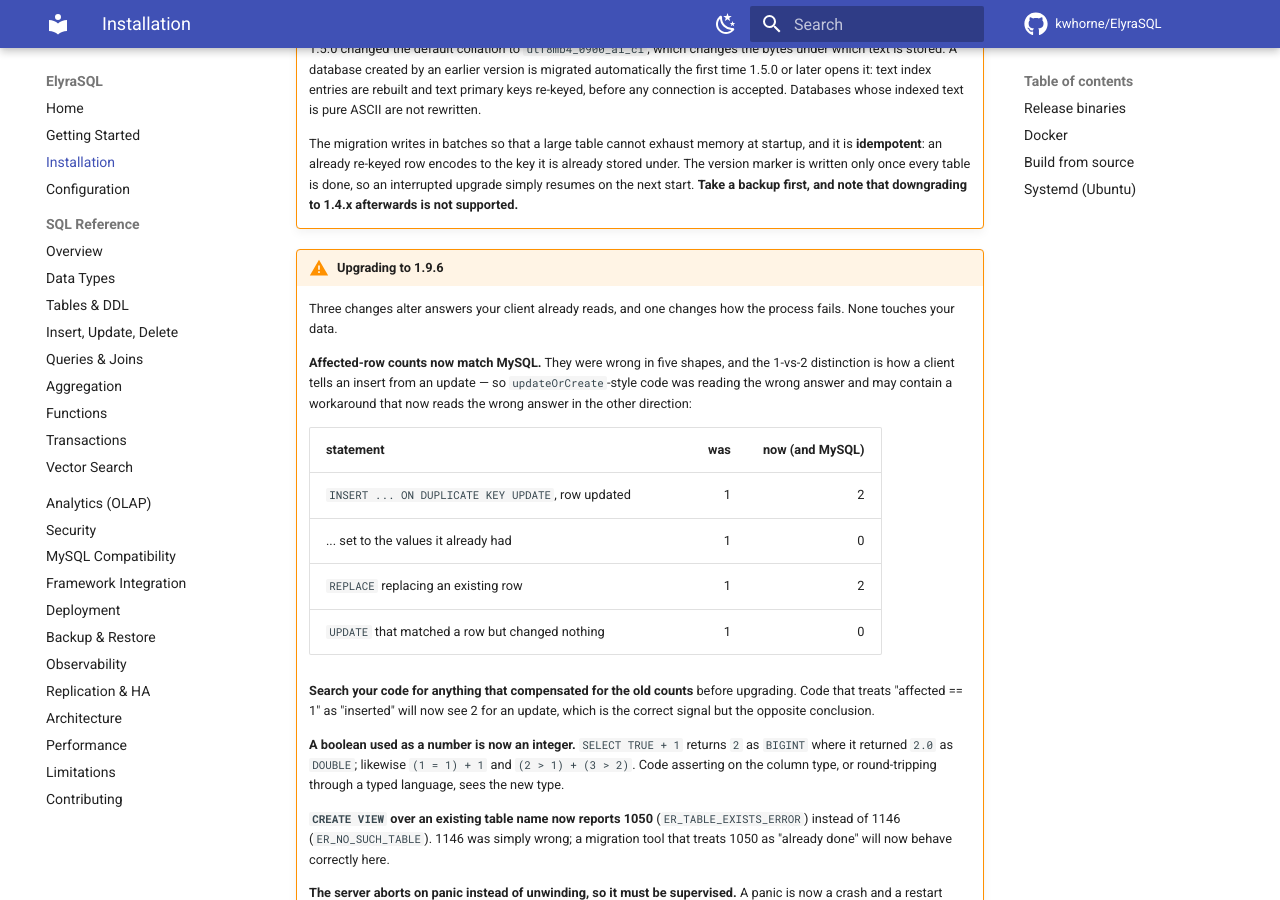
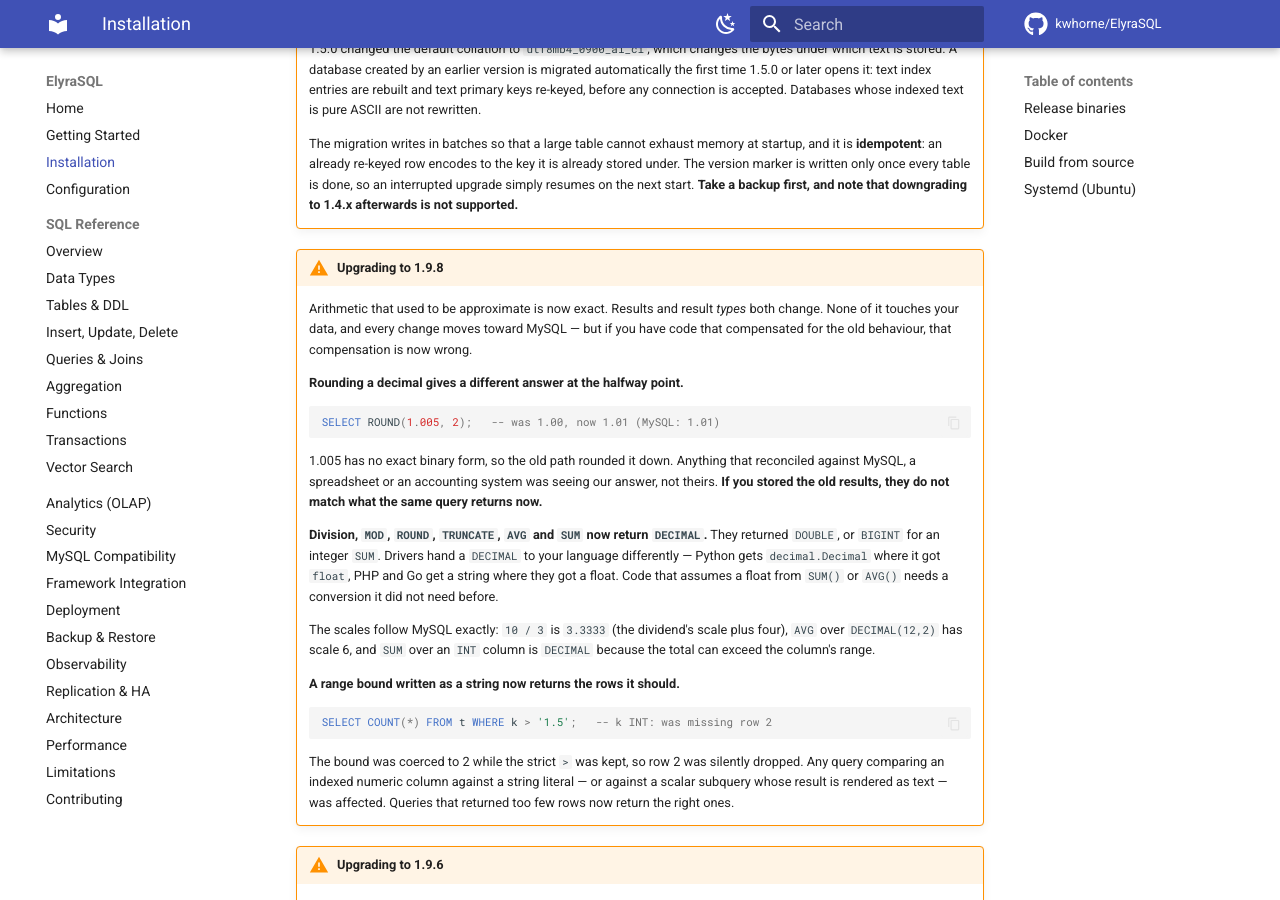
Before and after one commit to kwhorne/ElyraSQL, an MkDocs documentation site: the page built from docs/installation.md, in a window 1280 px wide and 900 px high, scrolled down 262 px. Built offline with MkDocs 1.6.1 and Material for MkDocs 9.7.7, drawn with Linux system fonts in a browser that asks for light colours; comment, search, counter and statistics services are not loaded; some of the changed text lies outside the part shown.

Commit message:
release: 1.9.8
One contribution: exact DECIMAL arithmetic, closing the largest remaining
MySQL-compatibility gap.

Results and result types both change, so docs/installation.md gets an upgrade
block. It says plainly that stored results from the old ROUND do not match what
the same query returns now, and that SUM/AVG handing back DECIMAL means drivers
give the caller a different Python/PHP/Go type than before.

Bumps the three things the release workflow does not validate: SERVER_VERSION,
the testbench lockfile, and the version strings in README and the docs. The
"Upgrading to 1.9.6" block keeps its title; 1.9.7 had no block of its own.

````diff
--- a/Cargo.toml
+++ b/Cargo.toml
@@ -15,7 +15,7 @@
 exclude = ["fuzz", "testbench/sql-dump"]
 
 [workspace.package]
-version = "1.9.7"
+version = "1.9.8"
 edition = "2021"
 rust-version = "1.88"
 license = "MIT"
--- a/docs/installation.md
+++ b/docs/installation.md
@@ -16,6 +16,47 @@
     is already stored under. The version marker is written only once every table is
     done, so an interrupted upgrade simply resumes on the next start. **Take a backup
     first, and note that downgrading to 1.4.x afterwards is not supported.**
+
+!!! warning "Upgrading to 1.9.8"
+
+    Arithmetic that used to be approximate is now exact. Results and result
+    *types* both change. None of it touches your data, and every change moves
+    toward MySQL — but if you have code that compensated for the old behaviour,
+    that compensation is now wrong.
+
+    **Rounding a decimal gives a different answer at the halfway point.**
+
+    ```sql
+    SELECT ROUND(1.005, 2);   -- was 1.00, now 1.01 (MySQL: 1.01)
+    ```
+
+    1.005 has no exact binary form, so the old path rounded it down. Anything
+    that reconciled against MySQL, a spreadsheet or an accounting system was
+    seeing our answer, not theirs. **If you stored the old results, they do not
+    match what the same query returns now.**
+
+    **Division, `MOD`, `ROUND`, `TRUNCATE`, `AVG` and `SUM` now return
+    `DECIMAL`.** They returned `DOUBLE`, or `BIGINT` for an integer `SUM`.
+    Drivers hand a `DECIMAL` to your language differently — Python gets
+    `decimal.Decimal` where it got `float`, PHP and Go get a string where they
+    got a float. Code that assumes a float from `SUM()` or `AVG()` needs a
+    conversion it did not need before.
+
+    The scales follow MySQL exactly: `10 / 3` is `3.3333` (the dividend's scale
+    plus four), `AVG` over `DECIMAL(12,2)` has scale 6, and `SUM` over an `INT`
+    column is `DECIMAL` because the total can exceed the column's range.
+
+    **A range bound written as a string now returns the rows it should.**
+
+    ```sql
+    SELECT COUNT(*) FROM t WHERE k > '1.5';   -- k INT: was missing row 2
+    ```
+
+    The bound was coerced to 2 while the strict `>` was kept, so row 2 was
+    silently dropped. Any query comparing an indexed numeric column against a
+    string literal — or against a scalar subquery whose result is rendered as
+    text — was affected. Queries that returned too few rows now return the
+    right ones.
 
 !!! warning "Upgrading to 1.9.6"
 
@@ -262,8 +303,8 @@
 Multi-arch image (`amd64` + `arm64`) on the GitHub Container Registry:
 
 ```bash
-docker pull ghcr.io/kwhorne/elyrasql:1.9.7   # or :latest
-docker run -p 3307:3307 -v elyra:/var/lib/elyrasql ghcr.io/kwhorne/elyrasql:1.9.7
+docker pull ghcr.io/kwhorne/elyrasql:1.9.8   # or :latest
+docker run -p 3307:3307 -v elyra:/var/lib/elyrasql ghcr.io/kwhorne/elyrasql:1.9.8
 ```
 
 The image is ~15 MB, runs as a non-root user, stores data in the
````
Also changed, not shown: CHANGELOG.md (+11 -0 lines), README.md (+3 -3 lines), docs/deployment.md (+4 -4 lines), docs/mysql-compatibility.md (+1 -1 lines), 3 other files.
